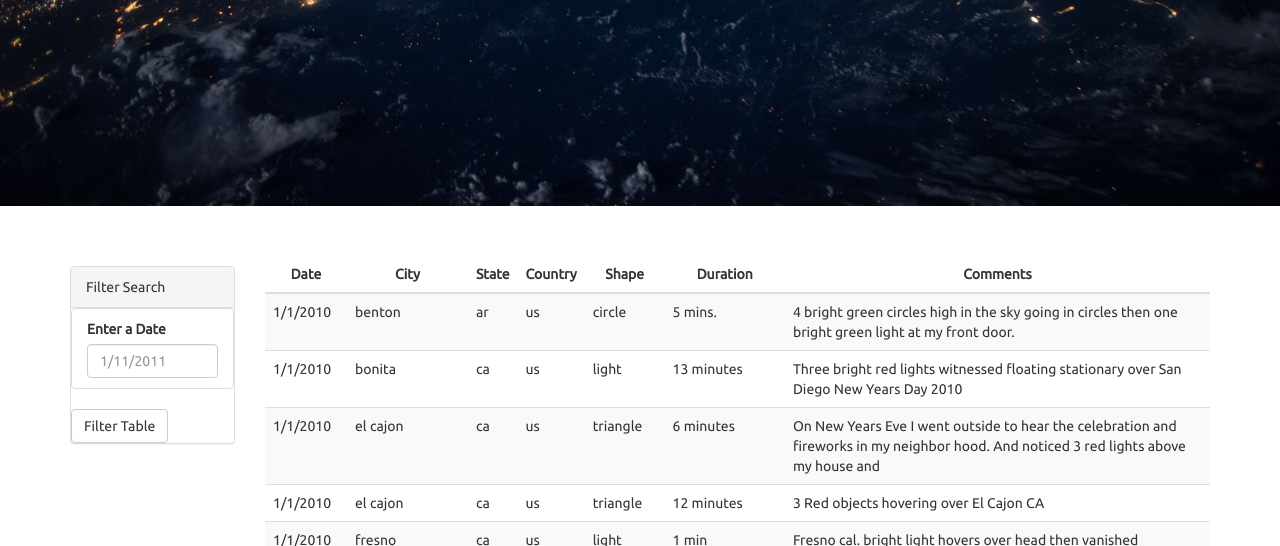
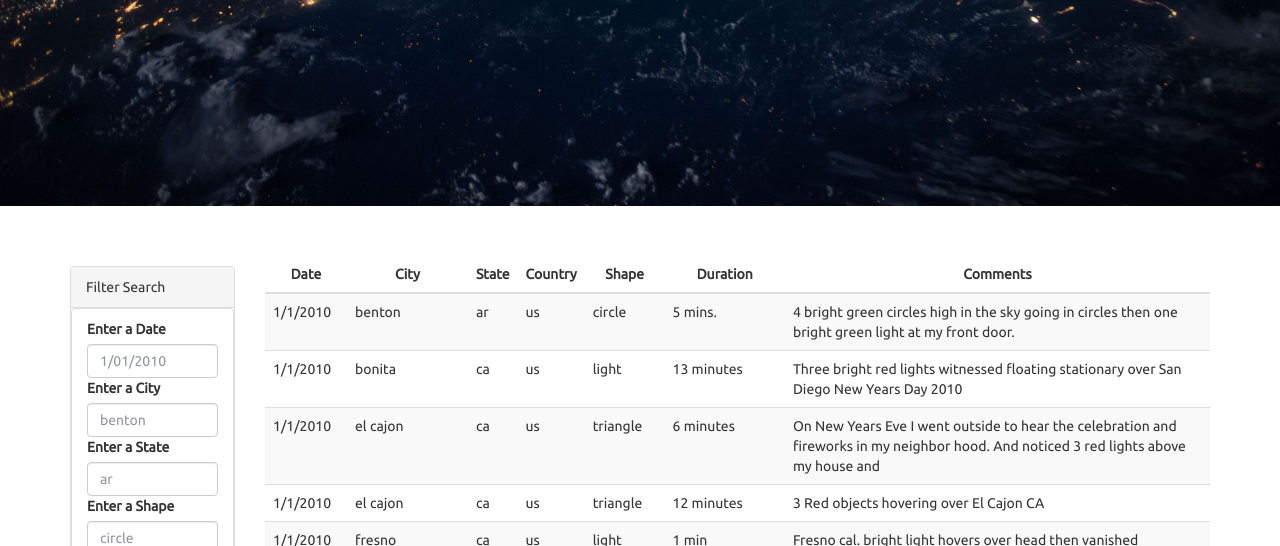
Before and after one commit to angelilucila/javascript-challenge, a plain HTML site: page index.html in a window 1280 px wide. Shown: the part 406-952 px from the top of the page. Drawn offline with nearby package versions, Linux system fonts and the light colour scheme.

Commit message:
Add files via upload

```diff
--- a/index.html
+++ b/index.html
@@ -37,8 +37,13 @@
                     <ul class="list-group" id="filters">
                       <li class="filter list-group-item">
                         <label for="date">Enter a Date</label>
-                        <input class="form-control" id="datetime" type="text" placeholder="1/11/2011">
-                      </li>
+                        <input class="form-control" id="datetime" type="text" placeholder="1/01/2010">
+                        <label for="city">Enter a City</label>
+                        <input class="form-control" id="city" type="text" placeholder="benton">
+                        <label for="state">Enter a State</label>
+                        <input class="form-control" id="state" type="text" placeholder="ar">
+                        <label for="shape">Enter a Shape</label>
+                        <input class="form-control" id="shape" type="text" placeholder="circle">
                     </ul>
                   </div>
                   <button id="filter-btn" type="button" class="btn btn-default">Filter Table</button>
```
